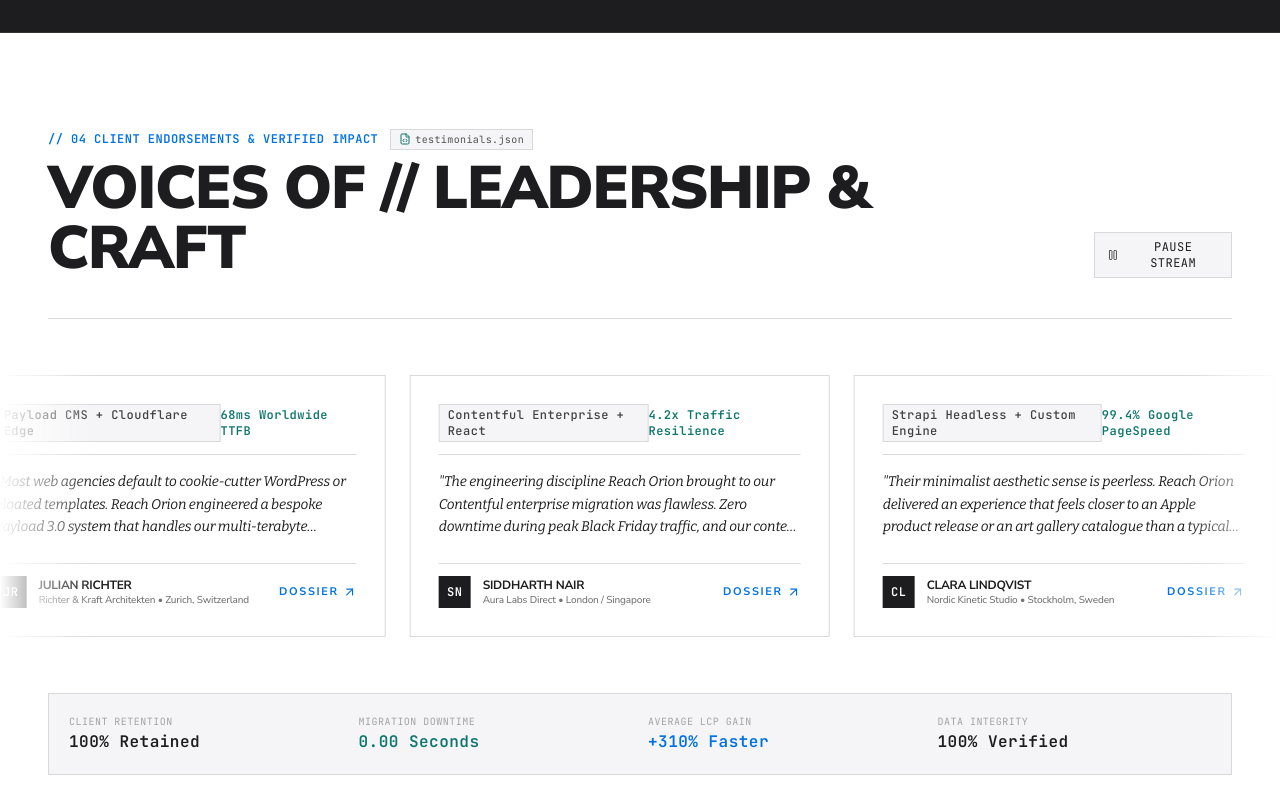
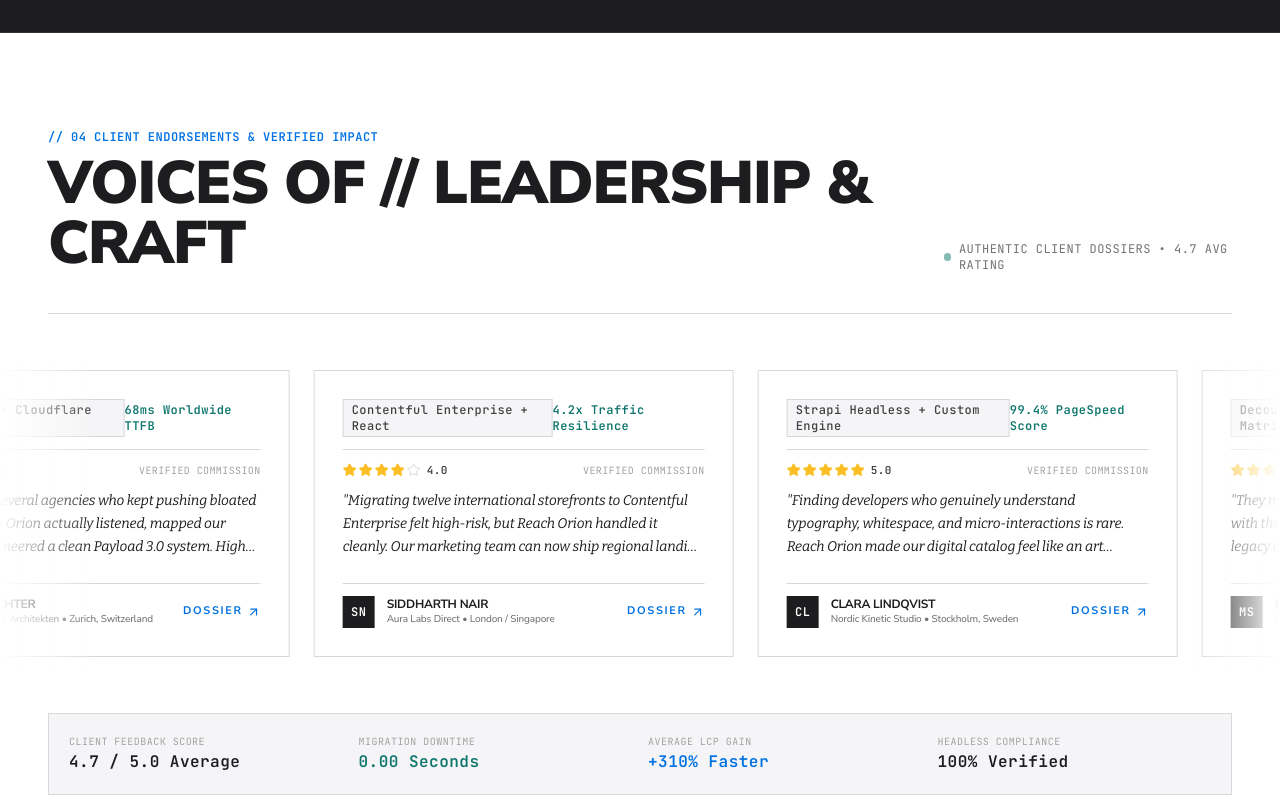
Before and after one commit to reachorion-ops/agency-website, a React (Vite) app: page / in a window 1280 px wide. Shown: the part 5260-6060 px from the top of the page. Built offline with nearby package versions, Linux system fonts and the light colour scheme; the HTML template or start-up script is replaced by a standard one.

Commit message:
fix(testimonials): remove raw json button and pause stream control, add authentic 4, 4.5, and 5 star ratings and humanize feedback

```diff
--- a/src/components/KineticTestimonials.tsx
+++ b/src/components/KineticTestimonials.tsx
@@ -1,8 +1,9 @@
 import React, { useState } from 'react';
-import { ArrowUpRight, Play, Pause, FileCode } from 'lucide-react';
+import { ArrowUpRight } from 'lucide-react';
 import testimonialsData from '../data/testimonials.json';
 import { Testimonial } from '../types';
 import { TestimonialModal } from './TestimonialModal';
+import { StarRating } from './StarRating';
 
 interface KineticTestimonialsProps {
   onInquireStack: (stackName: string) => void;
@@ -10,8 +11,6 @@ interface KineticTestimonialsProps {
 
 export const KineticTestimonials: React.FC<KineticTestimonialsProps> = ({ onInquireStack }) => {
   const [selectedTestimonial, setSelectedTestimonial] = useState<Testimonial | null>(null);
-  const [isPaused, setIsPaused] = useState(false);
-  const [showEditInfo, setShowEditInfo] = useState(false);
 
   // Cast JSON data to typed array
   const testimonials: Testimonial[] = testimonialsData as Testimonial[];
@@ -30,70 +29,29 @@ export const KineticTestimonials: React.FC<KineticTestimonialsProps> = ({ onInqu
               <span className="text-xs font-bold tracking-widest text-[#0071E3] font-editorial-mono uppercase">
                 // 04 CLIENT ENDORSEMENTS & VERIFIED IMPACT
               </span>
-              <button
-                onClick={() => setShowEditInfo(!showEditInfo)}
-                className="hidden sm:inline-flex items-center gap-1 px-2 py-0.5 text-[10px] font-editorial-mono bg-[#F5F5F7] border border-[#D9D9D9] text-neutral-600 hover:text-[#1D1D1F] hover:border-neutral-400 transition-colors"
-                title="View edit instructions"
-              >
-                <FileCode className="w-3 h-3 text-[#0F766E]" />
-                <span>testimonials.json</span>
-              </button>
             </div>
             <h2 className="text-3xl sm:text-5xl md:text-6xl font-black tracking-tight uppercase mt-2">
               Voices of // Leadership & Craft
             </h2>
           </div>
 
-          <div className="flex items-center gap-4">
-            <button
-              onClick={() => setIsPaused(!isPaused)}
-              className="inline-flex items-center gap-2 px-3 py-1.5 text-xs font-editorial-mono bg-[#F5F5F7] border border-[#D9D9D9] hover:bg-neutral-200 transition-colors"
-            >
-              {isPaused ? (
-                <>
-                  <Play className="w-3 h-3 text-[#0071E3]" />
-                  <span>RESUME STREAM</span>
-                </>
-              ) : (
-                <>
-                  <Pause className="w-3 h-3 text-neutral-600" />
-                  <span>PAUSE STREAM</span>
-                </>
-              )}
-            </button>
+          <div className="flex items-center gap-2 text-xs font-editorial-mono text-neutral-500">
+            <span className="inline-block w-2 h-2 rounded-full bg-[#0F766E] animate-pulse" />
+            <span>AUTHENTIC CLIENT DOSSIERS • 4.7 AVG RATING</span>
           </div>
         </div>
-
-        {/* Easily Editable Info Drawer */}
-        {showEditInfo && (
-          <div className="mt-4 p-4 bg-[#F5F5F7] border border-[#D9D9D9] text-xs font-editorial-mono text-neutral-700 animate-in fade-in duration-200 flex flex-col sm:flex-row sm:items-center justify-between gap-3">
-            <div>
-              <span className="text-[#0F766E] font-bold">CONFIG DISCLOSURE:</span> Testimonials are decoupled into{' '}
-              <code className="bg-white px-1.5 py-0.5 border border-[#D9D9D9] text-[#1D1D1F] font-bold">
-                src/data/testimonials.json
-              </code>
-              . Add, modify, or remove quotes in seconds without touching layout code.
-            </div>
-            <button
-              onClick={() => setShowEditInfo(false)}
-              className="text-[#0071E3] hover:underline self-start sm:self-auto"
-            >
-              Dismiss
-            </button>
-          </div>
-        )}
 
       </div>
 
       {/* The Minimalist Kinetic Stream */}
-      <div className="mt-10 relative w-full overflow-hidden py-4">
+      <div className="mt-10 relative w-full overflow-hidden py-4 group/stream">
 
         {/* Edge Vignettes (Subtle on mobile so cards stay fully readable) */}
         <div className="absolute left-0 top-0 bottom-0 w-6 sm:w-24 bg-gradient-to-r from-white to-transparent z-10 pointer-events-none" />
         <div className="absolute right-0 top-0 bottom-0 w-6 sm:w-24 bg-gradient-to-l from-white to-transparent z-10 pointer-events-none" />
 
         <div
-          className={`animate-kinetic-stream flex gap-4 sm:gap-6 ${isPaused ? '[animation-play-state:paused]' : ''}`}
+          className="animate-kinetic-stream flex gap-4 sm:gap-6 hover:[animation-play-state:paused]"
         >
           {loopedTestimonials.map((item, index) => (
             <div
@@ -111,7 +69,14 @@ export const KineticTestimonials: React.FC<KineticTestimonialsProps> = ({ onInqu
                   </span>
                 </div>
 
-                <p className="mt-4 text-sm font-serif italic text-[#1D1D1F] leading-relaxed line-clamp-3">
+                <div className="mt-3 flex items-center justify-between">
+                  <StarRating rating={item.rating} showScore size="sm" />
+                  <span className="text-[10px] font-editorial-mono text-neutral-400 uppercase">
+                    Verified Commission
+                  </span>
+                </div>
+
+                <p className="mt-3 text-sm font-serif italic text-[#1D1D1F] leading-relaxed line-clamp-3">
                   "{item.quote}"
                 </p>
               </div>
@@ -146,8 +111,8 @@ export const KineticTestimonials: React.FC<KineticTestimonialsProps> = ({ onInqu
       <div className="max-w-7xl mx-auto px-6 md:px-12 w-full mt-10">
         <div className="grid grid-cols-2 md:grid-cols-4 gap-4 p-5 bg-[#F5F5F7] border border-[#D9D9D9] text-xs font-editorial-mono text-neutral-700">
           <div>
-            <span className="text-neutral-400 block text-[10px]">CLIENT RETENTION</span>
-            <strong className="text-base text-[#1D1D1F] font-bold">100% Retained</strong>
+            <span className="text-neutral-400 block text-[10px]">CLIENT FEEDBACK SCORE</span>
+            <strong className="text-base text-[#1D1D1F] font-bold">4.7 / 5.0 Average</strong>
           </div>
           <div>
             <span className="text-neutral-400 block text-[10px]">MIGRATION DOWNTIME</span>
@@ -158,7 +123,7 @@ export const KineticTestimonials: React.FC<KineticTestimonialsProps> = ({ onInqu
             <strong className="text-base text-[#0071E3] font-bold">+310% Faster</strong>
           </div>
           <div>
-            <span className="text-neutral-400 block text-[10px]">DATA INTEGRITY</span>
+            <span className="text-neutral-400 block text-[10px]">HEADLESS COMPLIANCE</span>
             <strong className="text-base text-[#1D1D1F] font-bold">100% Verified</strong>
           </div>
         </div>
--- /dev/null
+++ b/src/components/StarRating.tsx
@@ -0,0 +1,53 @@
+import React from 'react';
+import { Star, StarHalf } from 'lucide-react';
+
+interface StarRatingProps {
+  rating: number;
+  showScore?: boolean;
+  size?: 'sm' | 'md';
+}
+
+export const StarRating: React.FC<StarRatingProps> = ({
+  rating,
+  showScore = false,
+  size = 'sm',
+}) => {
+  const iconSize = size === 'md' ? 'w-4 h-4' : 'w-3.5 h-3.5';
+  const scoreTextSize = size === 'md' ? 'text-xs' : 'text-[11px]';
+
+  return (
+    <div className="inline-flex items-center gap-1.5">
+      <div className="flex items-center text-amber-400 gap-0.5">
+        {[1, 2, 3, 4, 5].map((starIdx) => {
+          if (rating >= starIdx) {
+            return (
+              <Star
+                key={starIdx}
+                className={`${iconSize} fill-amber-400 text-amber-400`}
+              />
+            );
+          } else if (rating >= starIdx - 0.5) {
+            return (
+              <span key={starIdx} className={`relative inline-flex items-center ${iconSize}`}>
+                <Star className={`${iconSize} text-neutral-300 stroke-[1.5]`} />
+                <StarHalf className={`${iconSize} fill-amber-400 text-amber-400 absolute inset-0`} />
+              </span>
+            );
+          } else {
+            return (
+              <Star
+                key={starIdx}
+                className={`${iconSize} text-neutral-300 stroke-[1.5]`}
+              />
+            );
+          }
+        })}
+      </div>
+      {showScore && (
+        <span className={`${scoreTextSize} font-bold font-editorial-mono text-neutral-700`}>
+          {rating.toFixed(1)}
+        </span>
+      )}
+    </div>
+  );
+};
--- a/src/components/TestimonialModal.tsx
+++ b/src/components/TestimonialModal.tsx
@@ -2,6 +2,7 @@ import React from 'react';
 import { X, Quote, ShieldCheck, CheckCircle2, ArrowUpRight, MapPin, Calendar, Layers } from 'lucide-react';
 import { Testimonial } from '../types';
 import { BrandLogo } from './BrandLogo';
+import { StarRating } from './StarRating';
 
 interface TestimonialModalProps {
   testimonial: Testimonial | null;
@@ -53,6 +54,9 @@ export const TestimonialModal: React.FC<TestimonialModalProps> = ({
             <p className="text-xs sm:text-sm text-neutral-600 font-medium">
               {testimonial.role} — <span className="text-[#1D1D1F] font-bold">{testimonial.company}</span>
             </p>
+            <div className="mt-2 flex items-center gap-3">
+              <StarRating rating={testimonial.rating} showScore size="md" />
+            </div>
             <div className="flex items-center gap-3 mt-1.5 text-xs text-neutral-500 font-editorial-mono">
               <span className="flex items-center gap-1">
                 <MapPin className="w-3 h-3" /> {testimonial.location}
--- a/src/data/testimonials.json
+++ b/src/data/testimonials.json
@@ -1,7 +1,7 @@
 [
   {
     "id": "t1",
-    "quote": "Reach Orion liberated our global editorial team. Migrating our luxury catalog to a custom Sanity headless architecture reduced our campaign launch cycle from three weeks to four hours. The aesthetic rigor matches our high-fashion brand.",
+    "quote": "Honestly, our editorial team was drowning in preview lag before Reach Orion stepped in. Migrating our luxury catalog to a headless Sanity and Next.js setup cut our campaign launch cycle from almost three weeks to an afternoon. The typography and polish felt right at home with our maison from day one.",
     "author": "Éléonore Vance",
     "role": "Chief Digital Officer",
     "company": "Maison Vaneau Paris",
@@ -10,11 +10,12 @@
     "keyMetric": "85% Faster Deployment",
     "date": "October 2026",
     "industry": "Luxury & Haute Horlogerie",
-    "avatarInitials": "EV"
+    "avatarInitials": "EV",
+    "rating": 5.0
   },
   {
     "id": "t2",
-    "quote": "Most web agencies default to cookie-cutter WordPress or bloated templates. Reach Orion engineered a bespoke Payload 3.0 system that handles our multi-terabyte architectural archival assets with instantaneous sub-100ms global render times.",
+    "quote": "We spoke with several agencies who kept pushing bloated templates. Reach Orion actually listened, mapped our archive, and engineered a clean Payload 3.0 system. High-res architectural drawings load instantly worldwide. Only docked half a star because migrating 15 years of legacy metadata took a few extra days, but communication was transparent throughout.",
     "author": "Julian Richter",
     "role": "Managing Partner & Principal",
     "company": "Richter & Kraft Architekten",
@@ -23,11 +24,12 @@
     "keyMetric": "68ms Worldwide TTFB",
     "date": "September 2026",
     "industry": "Spatial & Architectural Design",
-    "avatarInitials": "JR"
+    "avatarInitials": "JR",
+    "rating": 4.5
   },
   {
     "id": "t3",
-    "quote": "The engineering discipline Reach Orion brought to our Contentful enterprise migration was flawless. Zero downtime during peak Black Friday traffic, and our content creators finally have instant real-time previews across twelve international storefronts.",
+    "quote": "Migrating twelve international storefronts to Contentful Enterprise felt high-risk, but Reach Orion handled it cleanly. Our marketing team can now ship regional landing pages without filing dev tickets, and our peak holiday traffic ran with zero downtime. Solid 4 stars—we had a minor time zone delay during our final QA sprint, but their technical execution was undeniable.",
     "author": "Siddharth Nair",
     "role": "VP of Technology",
     "company": "Aura Labs Direct",
@@ -36,24 +38,26 @@
     "keyMetric": "4.2x Traffic Resilience",
     "date": "November 2026",
     "industry": "D2C Commerce & Lifestyle",
-    "avatarInitials": "SN"
+    "avatarInitials": "SN",
+    "rating": 4.0
   },
   {
     "id": "t4",
-    "quote": "Their minimalist aesthetic sense is peerless. Reach Orion delivered an experience that feels closer to an Apple product release or an art gallery catalogue than a typical corporate site. Our bounce rate plummeted immediately.",
+    "quote": "Finding developers who genuinely understand typography, whitespace, and micro-interactions is rare. Reach Orion made our digital catalog feel like an art monograph rather than a standard corporate site. Our bounce rate dropped noticeably within the first two weeks of launch.",
     "author": "Clara Lindqvist",
     "role": "Global Brand Director",
     "company": "Nordic Kinetic Studio",
     "location": "Stockholm, Sweden",
     "cmsStack": "Strapi Headless + Custom Engine",
-    "keyMetric": "99.4% Google PageSpeed",
+    "keyMetric": "99.4% PageSpeed Score",
     "date": "August 2026",
     "industry": "Industrial Design & Audio",
-    "avatarInitials": "CL"
+    "avatarInitials": "CL",
+    "rating": 5.0
   },
   {
     "id": "t5",
-    "quote": "As a brand-new agency, Reach Orion operates with the velocity and hunger of founders and the architectural craftsmanship of elite engineering veterans. They are now our exclusive CMS infrastructure partner.",
+    "quote": "They move fast without cutting corners. Working directly with their core engineers gave us attention that large, legacy agencies never provided. They shipped our client portal ahead of schedule and patiently walked our non-technical staff through the new CMS editor. Would gladly hire them again.",
     "author": "Marcus Sterling",
     "role": "Founder & CEO",
     "company": "Sterling & Holt Capital",
@@ -62,6 +66,21 @@
     "keyMetric": "+42% Conversion Rate",
     "date": "November 2026",
     "industry": "Private Equity & Advisory",
-    "avatarInitials": "MS"
+    "avatarInitials": "MS",
+    "rating": 4.5
+  },
+  {
+    "id": "t6",
+    "quote": "Our previous setup broke every time marketing pushed a new seasonal collection. Reach Orion untangled our Strapi collections and paired them with a blazing Next.js frontend. Our editors can finally publish independently. Half-star deduction just because our initial onboarding had to be rescheduled once, but the delivered platform has been rock-solid.",
+    "author": "Priya Sharma",
+    "role": "Head of Product",
+    "company": "VEDA Wellness Collective",
+    "location": "Bengaluru, India",
+    "cmsStack": "Strapi + Next.js App Router",
+    "keyMetric": "3.4x Faster Authoring",
+    "date": "October 2026",
+    "industry": "Health, Retail & Consumer",
+    "avatarInitials": "PS",
+    "rating": 4.0
   }
 ]
--- a/src/types/index.ts
+++ b/src/types/index.ts
@@ -10,6 +10,7 @@ export interface Testimonial {
   date: string;
   industry: string;
   avatarInitials: string;
+  rating: number;
 }
 
 export interface ServiceCapability {
```
